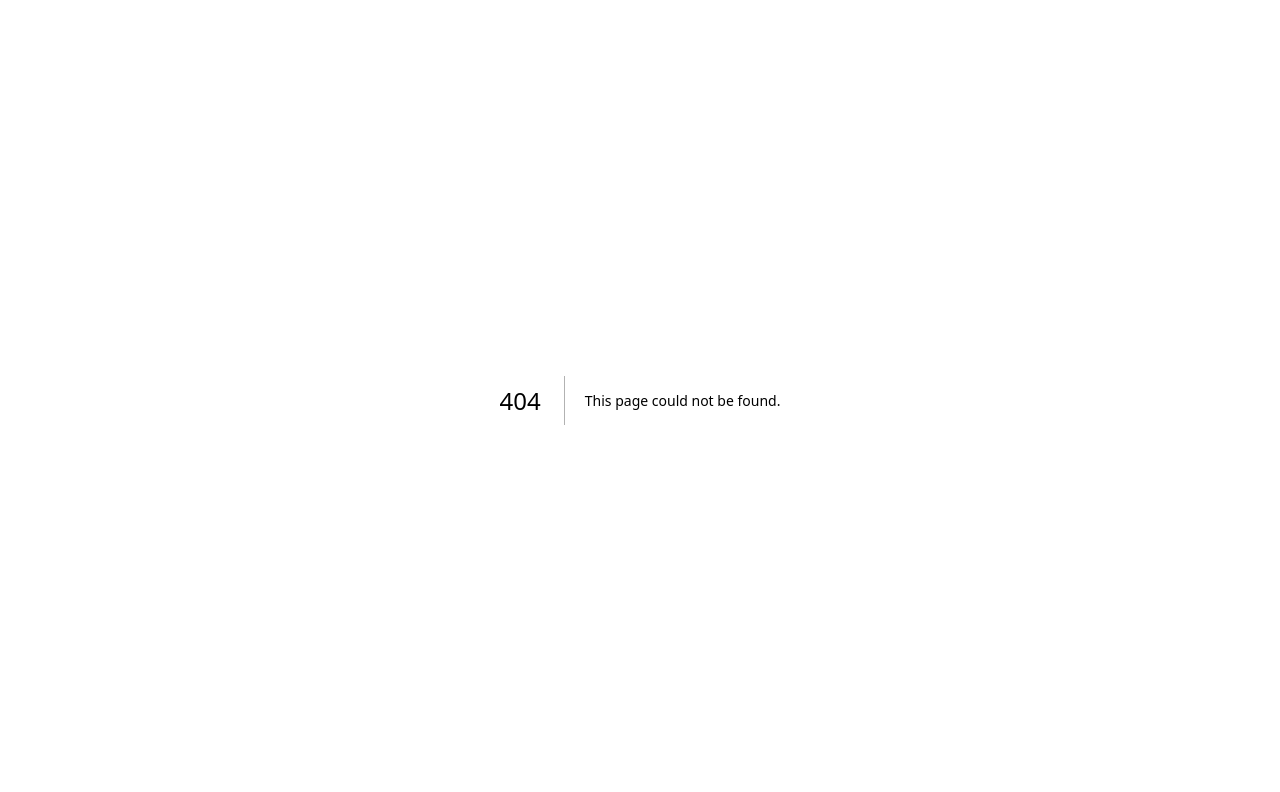
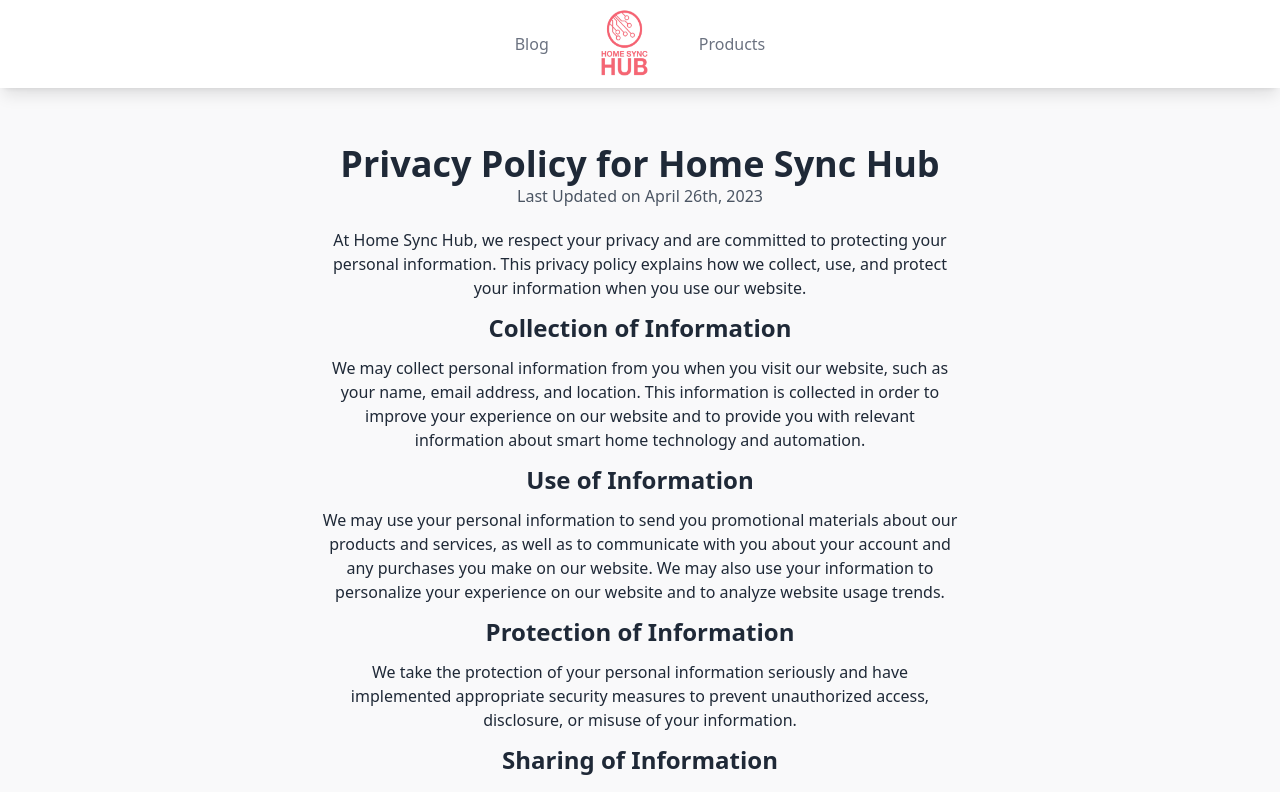
Before and after one commit to jll38/affiliate-marketing-site, a Next.js app: page /privacy in a window 1280 px wide. Before the commit this address had no page. Shown: the top 792 px of the page. Built offline with nearby package versions, Linux system fonts and the light colour scheme.

Commit message:
Privacy Policy

```diff
--- /dev/null
+++ b/src/pages/privacy.js
@@ -0,0 +1,90 @@
+import React from "react";
+import Head from "next/head";
+import { Navbar } from "@/components/Navbar";
+import { Footer } from "@/components/Footer";
+
+function Privacy() {
+  const lastUpdated = "April 26th, 2023";
+  return (
+    <>
+      <Head>
+        <title>Privacy Policy</title>
+      </Head>
+      <Navbar />
+      <main className="md:mt-0 md:min-h-screen bg-opacity-50 py-36 bg-gray-100 text-center">
+        <div className="text-gray-800 w-1/2 mx-auto">
+          <div className="mb-5">
+            <h1 className="text-4xl font-semibold ">
+              Privacy Policy for Home Sync Hub
+            </h1>
+            <p className="text-gray-600">Last Updated on {lastUpdated}</p>
+          </div>
+          At Home Sync Hub, we respect your privacy and are committed to
+          protecting your personal information. This privacy policy explains how
+          we collect, use, and protect your information when you use our
+          website.
+          <h2 className="text-2xl font-semibold my-3">
+            Collection of Information
+          </h2>
+          We may collect personal information from you when you visit our
+          website, such as your name, email address, and location. This
+          information is collected in order to improve your experience on our
+          website and to provide you with relevant information about smart home
+          technology and automation.
+          <h2 className="text-2xl font-semibold my-3">Use of Information</h2>
+          We may use your personal information to send you promotional materials
+          about our products and services, as well as to communicate with you
+          about your account and any purchases you make on our website. We may
+          also use your information to personalize your experience on our
+          website and to analyze website usage trends.
+          <h2 className="text-2xl font-semibold my-3">
+            Protection of Information
+          </h2>
+          We take the protection of your personal information seriously and have
+          implemented appropriate security measures to prevent unauthorized
+          access, disclosure, or misuse of your information.
+          <h2 className="text-2xl font-semibold my-3">
+            Sharing of Information
+          </h2>
+          We do not sell, trade, or otherwise transfer your personal information
+          to third parties without your consent. However, we may share your
+          information with our trusted affiliates, partners, or service
+          providers who assist us in operating our website, conducting our
+          business, or servicing you.
+          <h2 className="text-2xl font-semibold my-3">Cookies</h2>
+          We use cookies to improve your experience on our website and to
+          personalize your experience. Cookies are small data files that are
+          stored on your computer or mobile device when you visit our website.
+          You can disable cookies in your browser settings, but this may limit
+          your ability to use certain features of our website.
+          <h2 className="text-2xl font-semibold my-3">Third-Party Links</h2>
+          Our website may contain links to third-party websites or services that
+          are not owned or controlled by us. We are not responsible for the
+          privacy practices or content of these third-party websites or
+          services.
+          <h2 className="text-2xl font-semibold my-3">
+            Children&apos;s Privacy
+          </h2>
+          Our website is not intended for children under the age of 13. We do
+          not knowingly collect personal information from children under 13. If
+          you believe we have collected personal information from a child under
+          13, please contact us immediately.
+          <h2 className="text-2xl font-semibold my-3">
+            Changes to Privacy Policy
+          </h2>
+          We may update this privacy policy from time to time in order to
+          reflect changes to our practices or for other operational, legal, or
+          regulatory reasons. We will post the revised privacy policy on our
+          website and update the date at the top of this page.
+          <h2 className="text-2xl font-semibold my-3">Contact Us</h2>
+          If you have any questions or concerns about this privacy policy or our
+          practices, please contact us at [insert contact information]. This
+          privacy policy was last updated on {lastUpdated}.
+        </div>
+      </main>
+      <Footer />
+    </>
+  );
+}
+
+export default Privacy;
```
